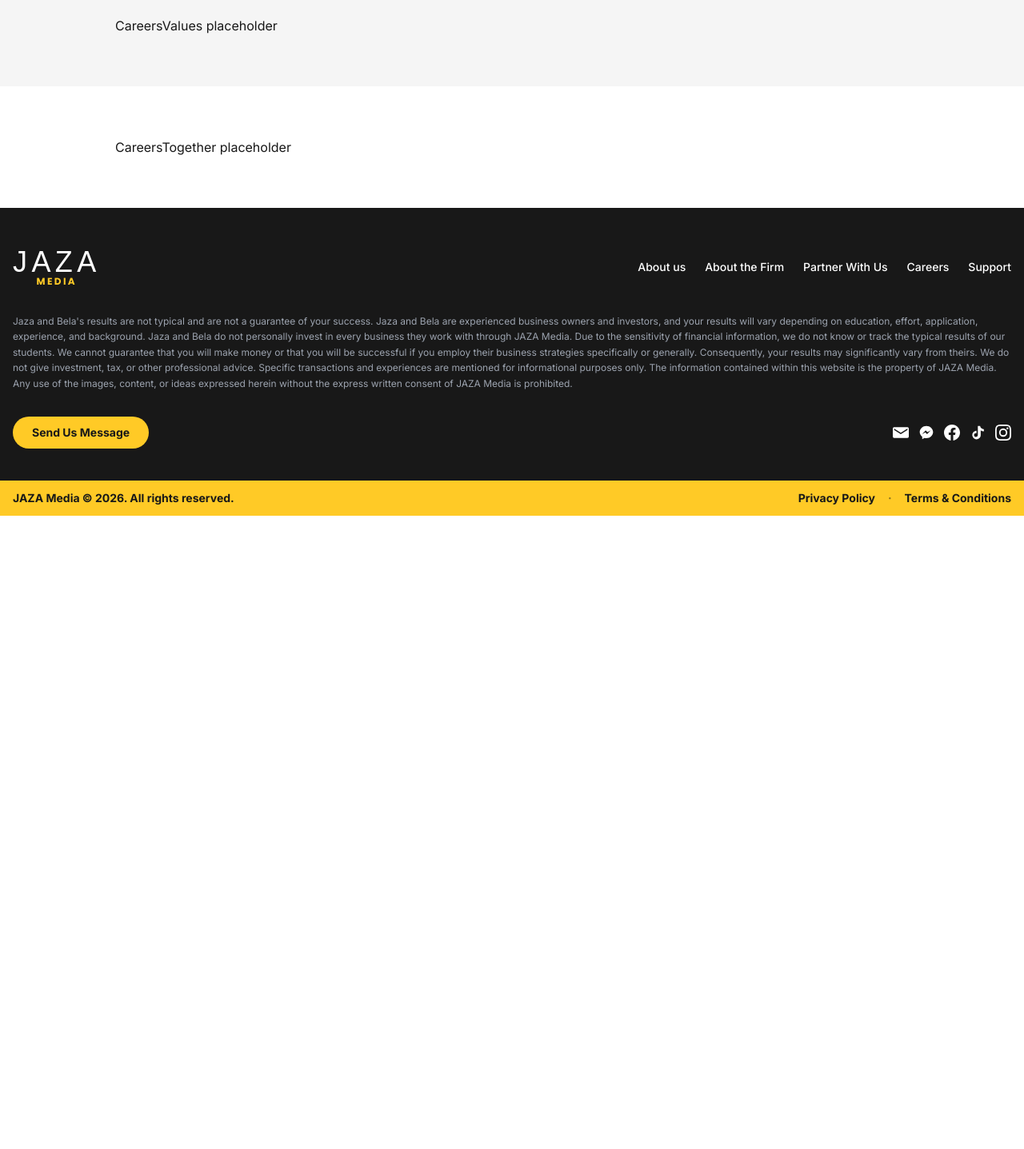
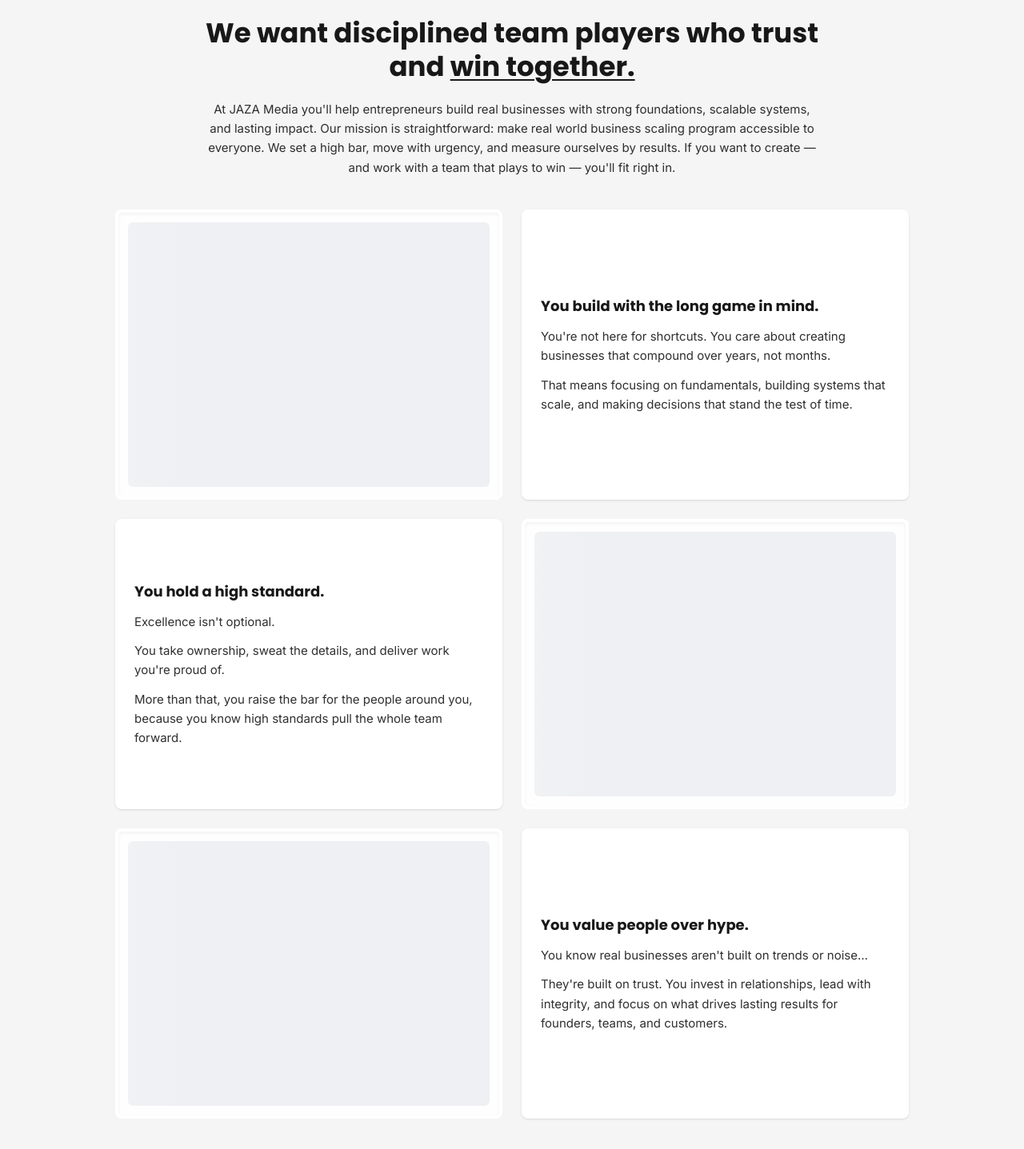
Before and after one commit to JAZA-Group-OS/jaza-media-site, a Next.js app: page /careers in a window 1280 px wide. Shown: the part 680-2117 px from the top of the page at 80% size. Before the commit the page ends 1325 px from the top, so only its background shows below. Built offline with nearby package versions, Linux system fonts and the light colour scheme; a web font is replaced by a local one.

Commit message:
feat(careers): implement values grid section

```diff
--- a/components/careers-values.tsx
+++ b/components/careers-values.tsx
@@ -1,10 +1,149 @@
 "use client";
 
+import { useInView } from "@/lib/use-in-view";
+
+type ValueCard = {
+  title: string;
+  paragraphs: string[];
+};
+
+const VALUES: ValueCard[] = [
+  {
+    title: "You build with the long game in mind.",
+    paragraphs: [
+      "You're not here for shortcuts. You care about creating businesses that compound over years, not months.",
+      "That means focusing on fundamentals, building systems that scale, and making decisions that stand the test of time.",
+    ],
+  },
+  {
+    title: "You hold a high standard.",
+    paragraphs: [
+      "Excellence isn't optional.",
+      "You take ownership, sweat the details, and deliver work you're proud of.",
+      "More than that, you raise the bar for the people around you, because you know high standards pull the whole team forward.",
+    ],
+  },
+  {
+    title: "You value people over hype.",
+    paragraphs: [
+      "You know real businesses aren't built on trends or noise…",
+      "They're built on trust. You invest in relationships, lead with integrity, and focus on what drives lasting results for founders, teams, and customers.",
+    ],
+  },
+];
+
+// Document order maps directly onto the 3×2 grid:
+//   row 1: image, value[0]
+//   row 2: value[1], image
+//   row 3: image, value[2]
+type Cell =
+  | { kind: "image"; key: string }
+  | { kind: "text"; value: ValueCard };
+
+const CELLS: Cell[] = [
+  { kind: "image", key: "img-1" },
+  { kind: "text", value: VALUES[0] },
+  { kind: "text", value: VALUES[1] },
+  { kind: "image", key: "img-2" },
+  { kind: "image", key: "img-3" },
+  { kind: "text", value: VALUES[2] },
+];
+
+function CellImagePlaceholder() {
+  return (
+    <div
+      aria-hidden
+      className="relative aspect-[4/3] w-full overflow-hidden rounded-md border-4 border-white bg-white/90 shadow-inner"
+    >
+      <div className="absolute inset-3 animate-about-shimmer rounded-sm opacity-60" />
+    </div>
+  );
+}
+
+function ValueTextCard({ value }: { value: ValueCard }) {
+  return (
+    <div className="flex h-full flex-col justify-center rounded-md bg-white p-5 shadow-sm md:p-6">
+      <h3 className="font-heading text-base font-bold text-brand-black md:text-lg">
+        {value.title}
+      </h3>
+      <div className="mt-3 space-y-3 text-sm leading-relaxed text-brand-black/90 md:text-[15px]">
+        {value.paragraphs.map((p, i) => (
+          <p key={i}>{p}</p>
+        ))}
+      </div>
+    </div>
+  );
+}
+
+function GridCell({ cell, index }: { cell: Cell; index: number }) {
+  const { ref, inView } = useInView<HTMLDivElement>();
+  return (
+    <div
+      ref={ref}
+      style={{ animationDelay: inView ? `${index * 60}ms` : undefined }}
+      className={inView ? "animate-about-fade-up" : "opacity-0"}
+    >
+      {cell.kind === "image" ? (
+        <CellImagePlaceholder />
+      ) : (
+        <ValueTextCard value={cell.value} />
+      )}
+    </div>
+  );
+}
+
 export function CareersValues() {
+  const { ref: headRef, inView: headIn } = useInView<HTMLDivElement>();
+  const { ref: ctaRef, inView: ctaIn } = useInView<HTMLDivElement>();
+
   return (
     <section className="bg-neutral-100 py-12 md:py-16">
       <div className="mx-auto max-w-5xl px-4">
-        <p className="text-brand-black">CareersValues placeholder</p>
+        <div
+          ref={headRef}
+          className={`mx-auto max-w-3xl text-center ${
+            headIn ? "animate-about-fade-up" : "opacity-0"
+          }`}
+        >
+          <h2 className="font-heading text-[26px] font-bold leading-tight text-brand-black md:text-3xl lg:text-[34px]">
+            We want disciplined team players who trust and{" "}
+            <span className="underline decoration-2 underline-offset-4">
+              win together.
+            </span>
+          </h2>
+          <p className="mt-5 text-sm leading-relaxed text-brand-black/90 md:text-[15px]">
+            At JAZA Media you&apos;ll help entrepreneurs build real businesses
+            with strong foundations, scalable systems, and lasting impact. Our
+            mission is straightforward: make real world business scaling
+            program accessible to everyone. We set a high bar, move with
+            urgency, and measure ourselves by results. If you want to create —
+            and work with a team that plays to win — you&apos;ll fit right in.
+          </p>
+        </div>
+
+        <div className="mt-10 grid gap-4 md:grid-cols-2 md:gap-6">
+          {CELLS.map((cell, i) => (
+            <GridCell
+              key={cell.kind === "image" ? cell.key : cell.value.title}
+              cell={cell}
+              index={i}
+            />
+          ))}
+        </div>
+
+        <div
+          ref={ctaRef}
+          className={`mt-10 text-center ${
+            ctaIn ? "animate-about-fade-up" : "opacity-0"
+          }`}
+        >
+          <a
+            href="#openings"
+            className="inline-block rounded-full bg-brand-yellow px-6 py-3 font-heading text-sm font-bold text-brand-black shadow-sm transition-colors hover:bg-yellow-400 md:text-base"
+          >
+            View Job Openings
+          </a>
+        </div>
       </div>
     </section>
   );
```
